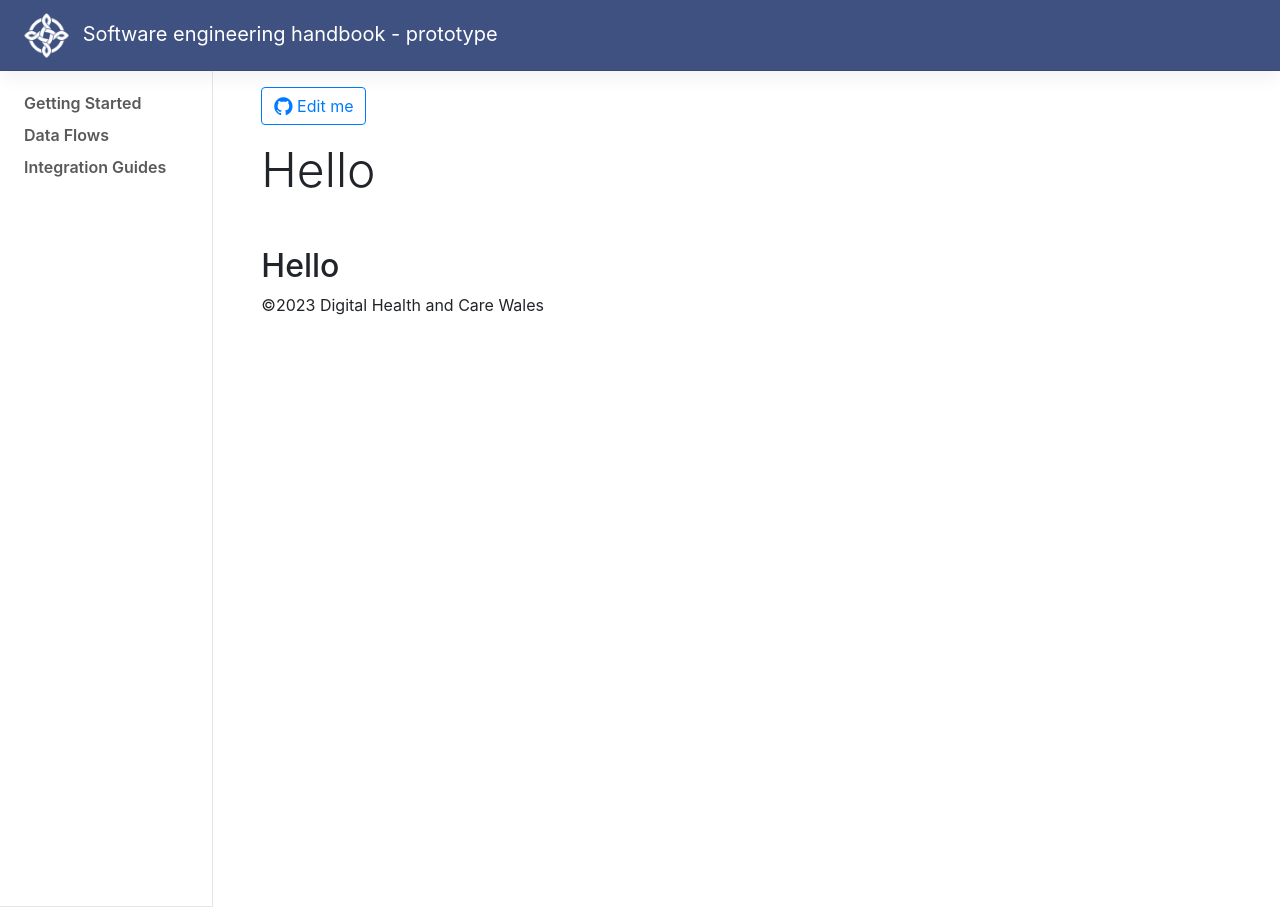
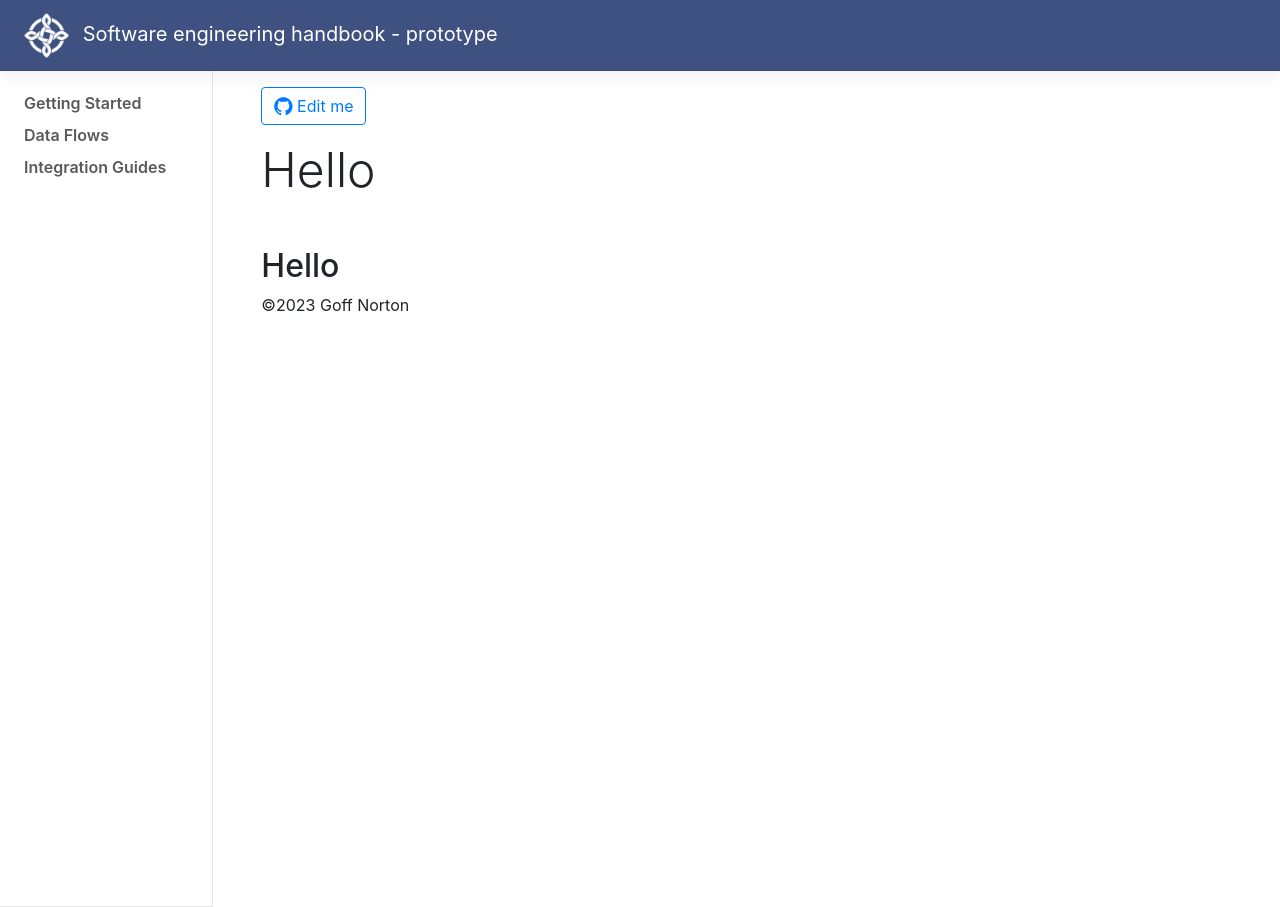
Before and after one commit to Geoff1900/Geoff1900.github.io-handbook, a Jekyll site: the page built from docs/index.md, in a window 1280 px wide. Built offline with Jekyll 4.4.1, drawn with Linux system fonts in a browser that asks for light colours; our own code applies the rules of GitHub Pages for plain Markdown files.

Commit message:
Update _config.yml

```diff
--- a/_config.yml
+++ b/_config.yml
@@ -1,6 +1,6 @@
 title: Software engineering handbook - prototype
 
-org_name: Digital Health and Care Wales
+org_name: Goff Norton
 
 #baseurl: /
 
```
